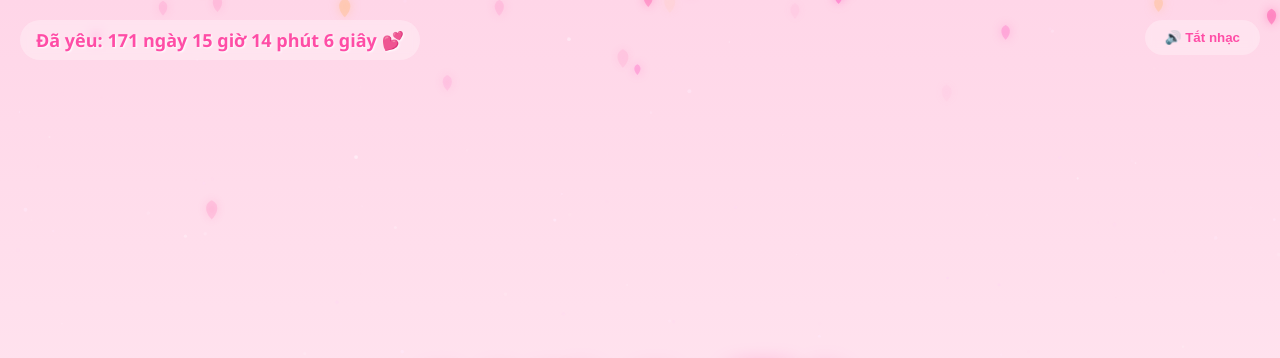
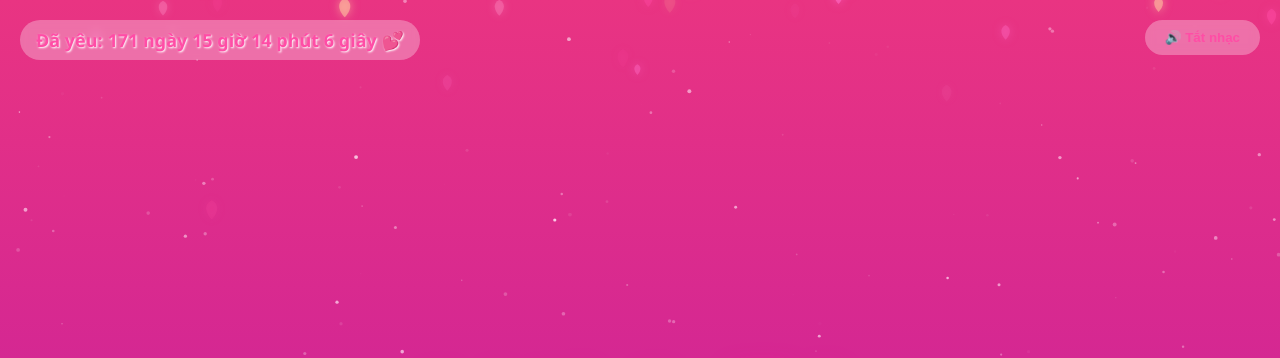
Before and after one commit to Boyiuem/my-love, a plain HTML site: page index.html in a window 1280 px wide. Shown: the top 358 px of the page. Drawn offline with Linux system fonts and the light colour scheme.

Commit message:
Update index.html

```diff
--- a/index.html
+++ b/index.html
@@ -8,7 +8,7 @@
       margin: 0;
       padding: 0;
       overflow: hidden;
-      background: linear-gradient(to bottom, #ffd6e8, #fff0f5);
+      background: linear-gradient(to bottom, #e93482, #bc18a6);
       height: 100%;
       font-family: 'Segoe UI', sans-serif;
     }
```
